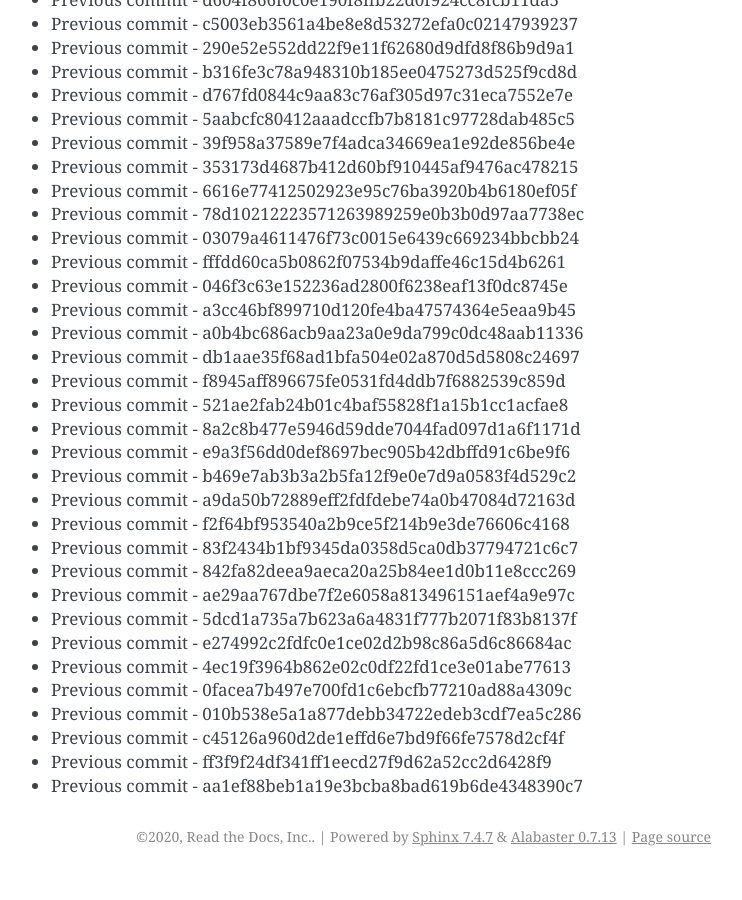
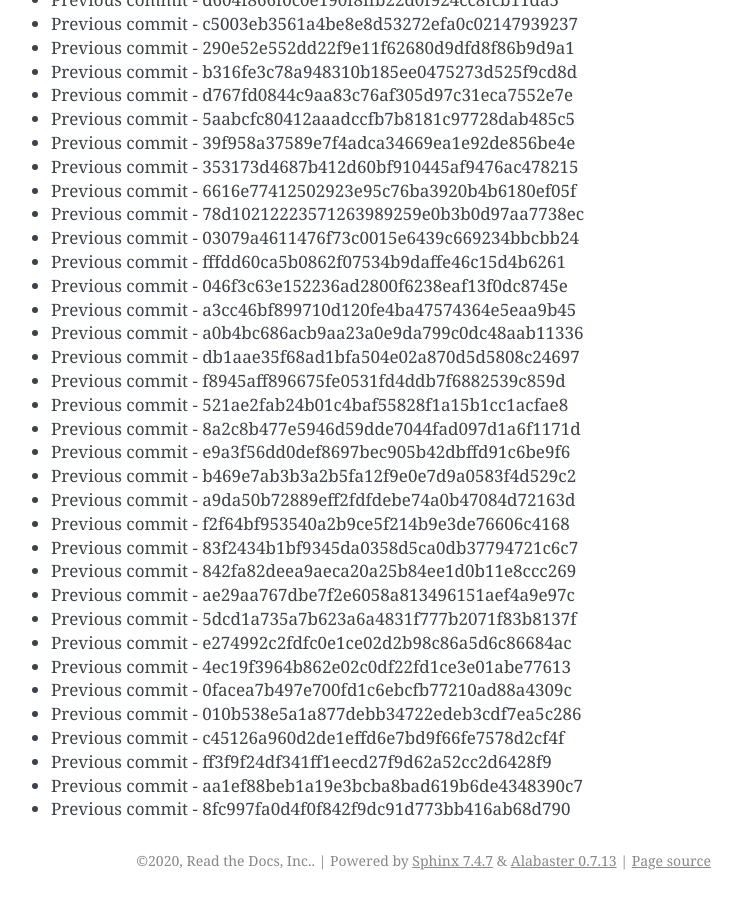
Before and after one commit to readthedocs/rtd-git-stresstest, a Sphinx documentation site: the page built from docs/updates.rst, in a window 1280 px wide and 900 px high, scrolled down 39587 px. Shown: the whole window, without its empty margins (399-1141 px from the left). Built offline with Sphinx 7.4.7, drawn with Linux system fonts in a browser that asks for light colours; before the commit the page ends 40463 px from its top, so only the background shows below that.

Commit message:
Generating commit from previous: 8fc997fa0d4f0f842f9dc91d773bb416ab68d790

```diff
--- a/docs/updates.rst
+++ b/docs/updates.rst
@@ -1695,3 +1695,4 @@ It can be tested for any performance characteristics.
 * Previous commit - c45126a960d2de1effd6e7bd9f66fe7578d2cf4f
 * Previous commit - ff3f9f24df341ff1eecd27f9d62a52cc2d6428f9
 * Previous commit - aa1ef88beb1a19e3bcba8bad619b6de4348390c7
+* Previous commit - 8fc997fa0d4f0f842f9dc91d773bb416ab68d790
```
